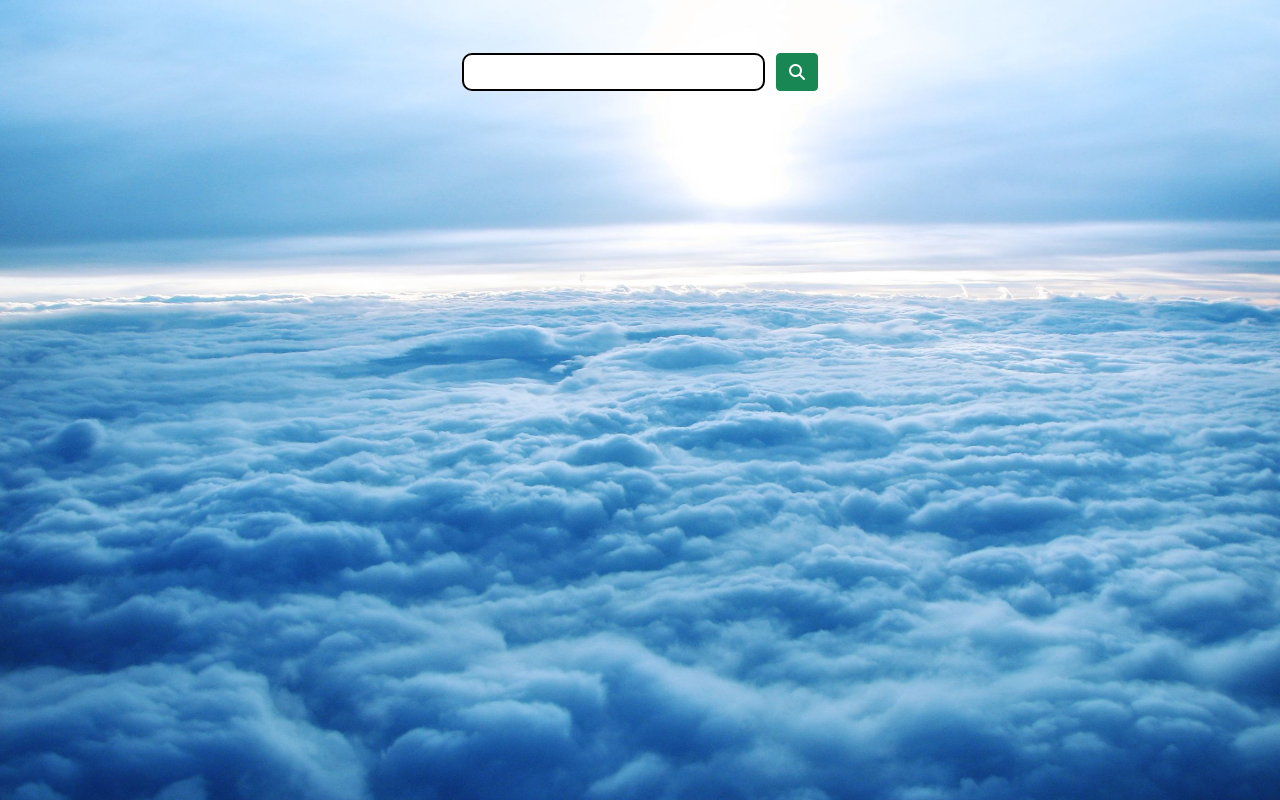
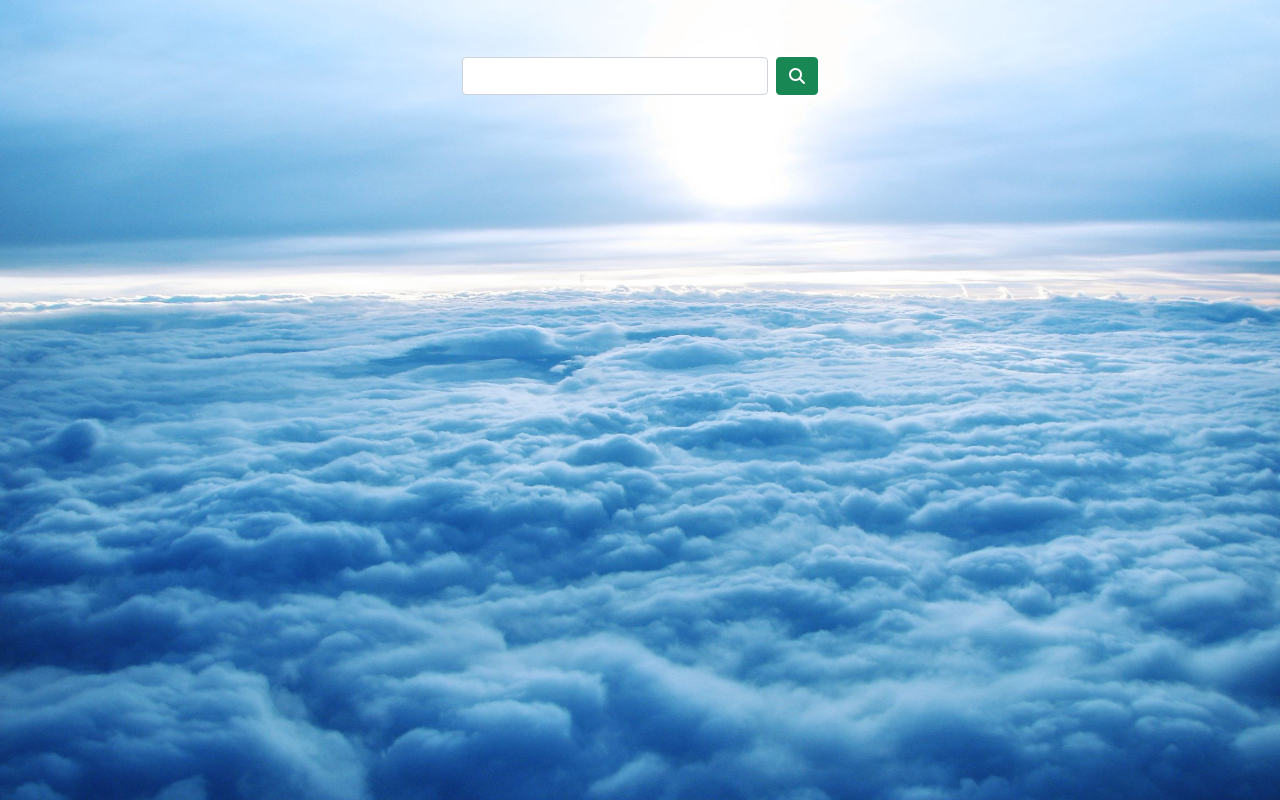
Before and after one commit to jishnukayyur/Weather_application, a plain HTML site: page index.html in a window 1280 px wide. Shown: the top 800 px of the page. Drawn offline with nearby package versions, Linux system fonts and the light colour scheme.

Commit message:
weather application

```diff
--- a/index.html
+++ b/index.html
@@ -18,9 +18,9 @@
     <div class="container">
         <div class="row">
             <div class="col-4"></div>
-            <div class="col-4 d-flex">
-                <input type="text" class="textbox" name="" id="loc_name">
-                <button class="btn btn-success button" onclick="fetchWeather()"><i class="fas fa-search"></i></button>
+            <div class="col-4 d-flex searchbar">
+                <input type="text" class="form-control me-2" name="" id="loc_name">
+                <button class="btn btn-success" onclick="fetchWeather()"><i class="fas fa-search"></i></button>
             </div>
             <div class="col-4"></div>
         </div>
--- a/style.css
+++ b/style.css
@@ -18,6 +18,10 @@ body
 .button
 {
     margin-top: 15%;
+}
+.searchbar
+{
+    margin-top: 5%;
 }
 .result
 {
```
